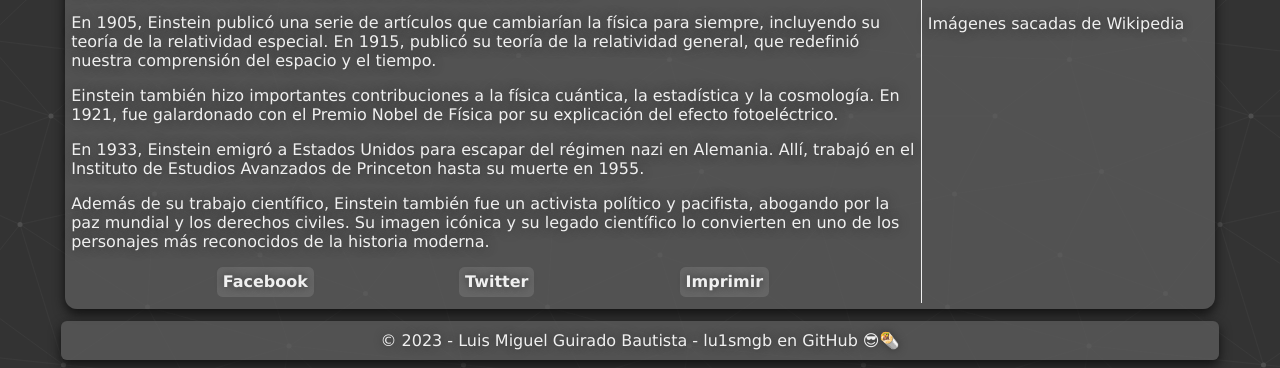
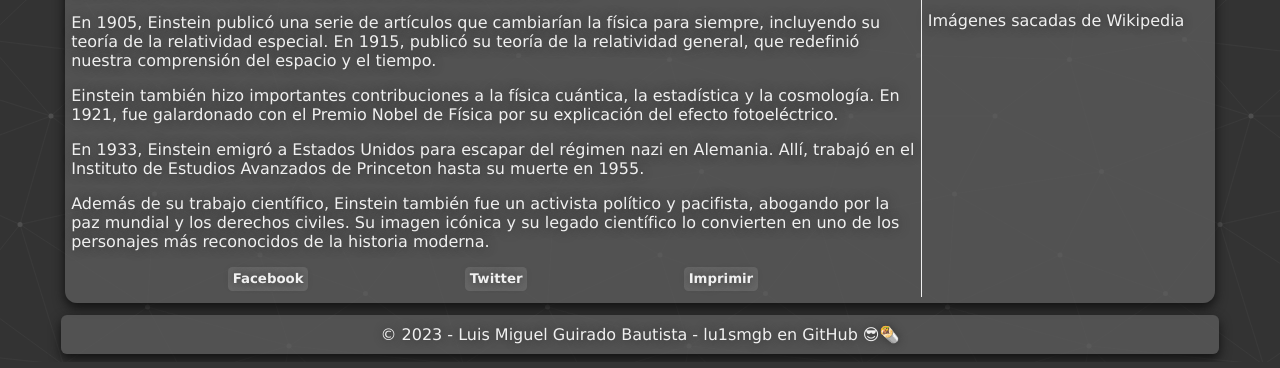
Before and after one commit to lu1smgb/SIBW-Frontend, a plain HTML site: page albert_einstein.html in a window 1280 px wide. Shown: the part 475-843 px from the top of the page. Drawn offline with Linux system fonts and the light colour scheme.

Commit message:
Version final

```diff
--- a/albert_einstein.html
+++ b/albert_einstein.html
@@ -80,9 +80,9 @@
                 <!-- Botones sociales -->
                 <!-- FB, TW e Imprimir -->
                 <div class="botones-sociales">
-                    <a>Facebook</a>
-                    <a>Twitter</a>
-                    <a href="albert_einstein_imprimir.html">Imprimir</a>
+                    <button type="button">Facebook</button>
+                    <button type="button">Twitter</button>
+                    <button type="button" onclick="location.href = 'albert_einstein_imprimir.html';">Imprimir</button>
                 </div>
             </div>
 
--- a/css/estilos.css
+++ b/css/estilos.css
@@ -13,7 +13,7 @@
 
 /** Fuente por defecto y ancho de los bordes para toda la página */
 * {
-    font-family:Verdana;
+    font-family:Verdana, Tahoma, sans-serif;
     border-width: 1px;
     /* Texto sombreado de forma sutil */
     text-shadow: 0px 0px 1ch #333;
@@ -268,7 +268,7 @@ a:active {
 }
 
 /** Elementos del bloque de los botones sociales */
-#cuerpo #panel-biografia .botones-sociales a {
+#cuerpo #panel-biografia .botones-sociales button {
     /* Negrita */
     font-weight: bold;
     /* Color del botón */
@@ -276,17 +276,16 @@ a:active {
     /* Padding */
     padding: 0.5ch;
     border-radius: 0.5ch;
+    /* Color */
+    color: #f0f0f0;
+    border: none;
 }
 
-@media screen {
-
-}
-
-#cuerpo #panel-biografia .botones-sociales a:hover {
+#cuerpo #panel-biografia .botones-sociales button:hover {
     box-shadow: 0px 0px 8px #000;
 }
 
-#cuerpo #panel-biografia .botones-sociales a:active {
+#cuerpo #panel-biografia .botones-sociales button:active {
     box-shadow: 0px 0px 8px #000 inset;
 }
 
@@ -328,12 +327,6 @@ a:active {
     box-shadow: 0px 0px 8px #000;
 }
 
-/** Bloque que contiene a un cientifico en las biografías */
-#panel-cientificos .cientifico {
-    /* Recuadro con los bordes redondeados */
-    background-color: #666666;
-    border-radius: 12px;
-}
 
 #panel-biografia .pila-imagenes .cientifico {
     box-shadow: none;
```
Also changed, not shown: albert_einstein_imprimir.html (+4 -4 lines).
